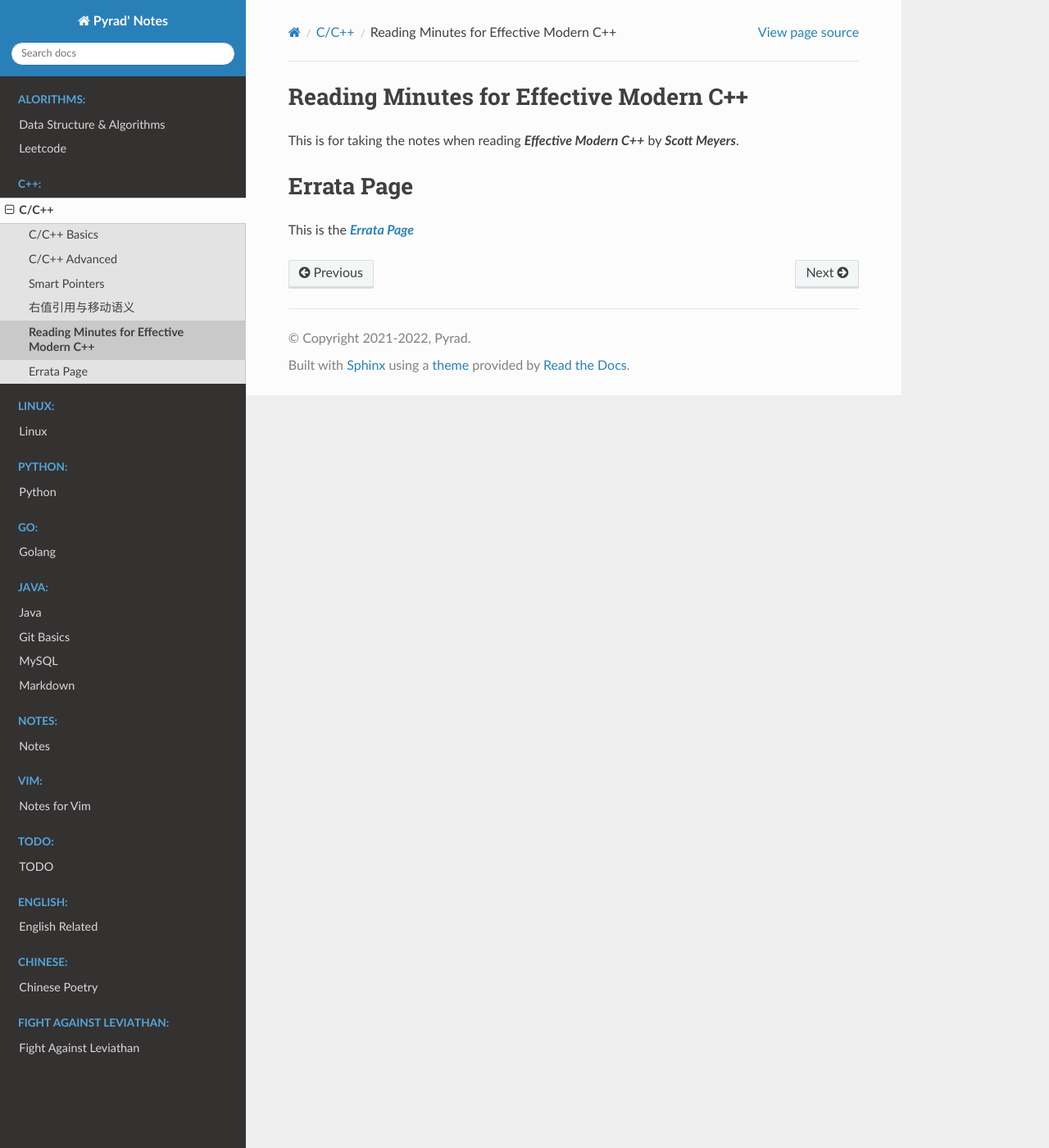
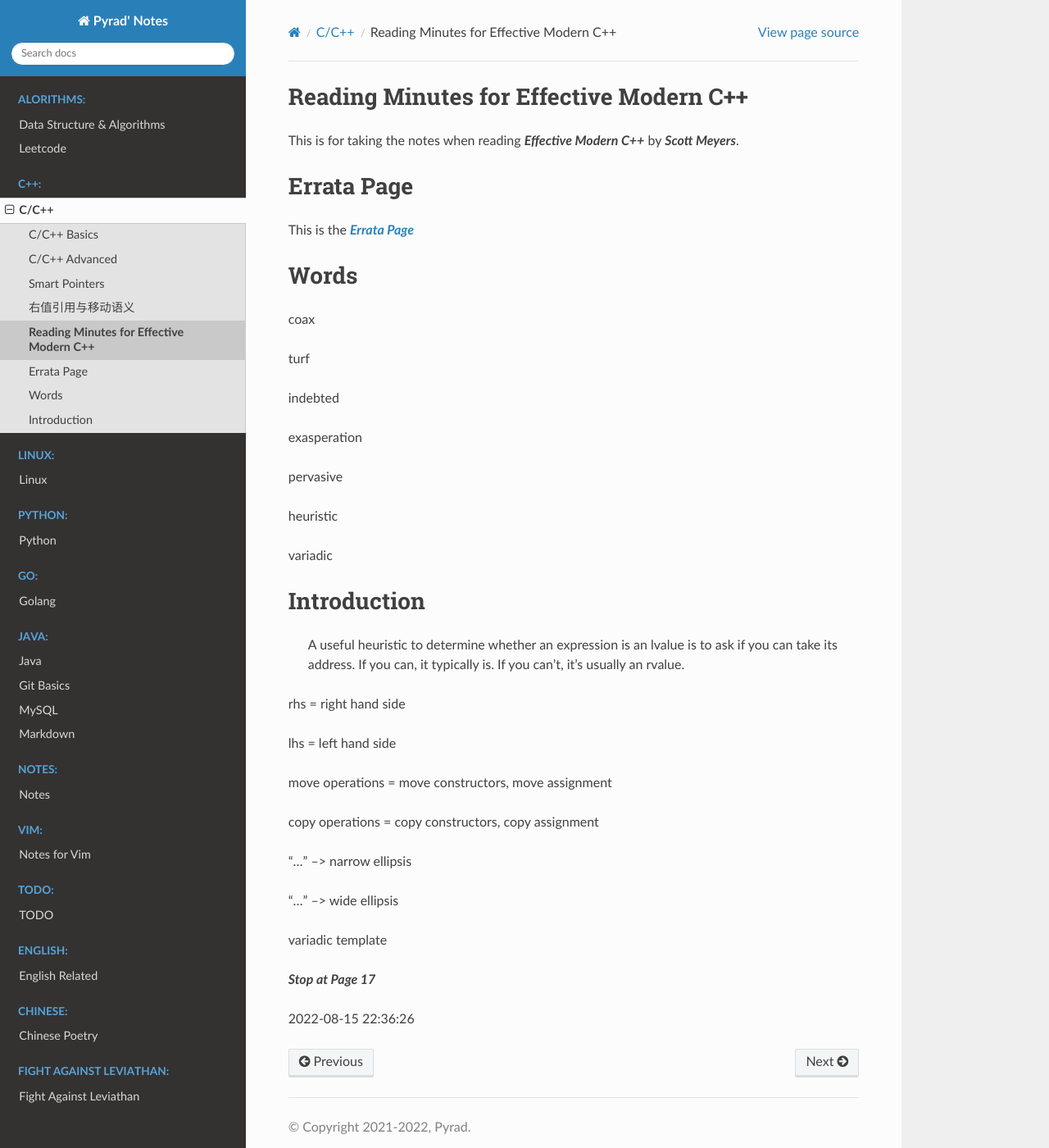
Before and after one commit to Pyrad/pyradnotes, a Sphinx documentation site: the page built from source/CPP/ReadingMinutesEffectiveMordernCPP.md, in a window 1280 px wide and 1400 px high. Shown: the whole window at 82% size. Built offline with Sphinx 7.4.7 and the Read the Docs theme 2.0.0, drawn with Linux system fonts in a browser that asks for light colours.

Commit message:
Reading minutes for EffectiveModernCPP

```diff
--- a/source/CPP/ReadingMinutesEffectiveMordernCPP.md
+++ b/source/CPP/ReadingMinutesEffectiveMordernCPP.md
@@ -7,3 +7,52 @@ This is for taking the notes when reading ***Effective Modern C++*** by ***Scott
 # Errata Page
 
 This is the ***[Errata Page](http://www.aristeia.com/BookErrata/emc++-errata.html)***
+
+
+
+# Words
+
+coax
+
+turf
+
+indebted
+
+exasperation
+
+pervasive
+
+heuristic
+
+variadic
+
+
+
+# Introduction
+
+> A useful heuristic to determine whether an expression is an lvalue is to ask if you
+> can take its address. If you can, it typically is. If you can’t, it’s usually an rvalue.
+
+
+
+rhs = right hand side
+
+lhs = left hand side
+
+move operations = move constructors, move assignment
+
+copy operations = copy constructors, copy assignment
+
+“…” --> narrow ellipsis
+
+“...” --> wide ellipsis
+
+
+
+variadic template
+
+
+
+***Stop at Page 17***
+
+2022-08-15 22:36:26
```
Also changed, not shown: source/English/vocabulary.rst (+15 -0 lines), source/TODO/todo.md (+2 -0 lines).
